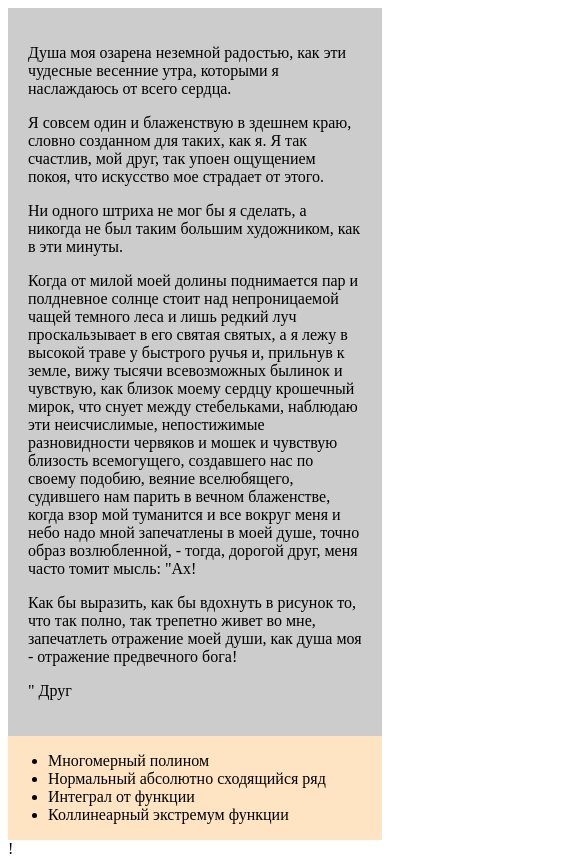
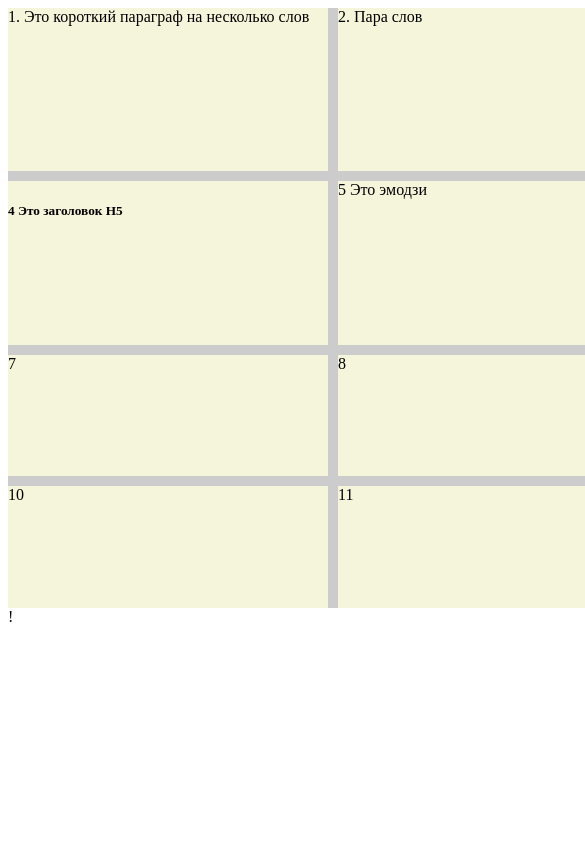
Before and after one commit to Art-San/CSS_digitalex.cc, a plain HTML site: page CSS Flexbox на каждый день/05. Занимать одну строку или несколько — flex-wrap/index.html in a window 390 px wide. Shown: the top 866 px of the page, 585 px wide, since content can reach past the window. After the commit the page ends 844 px from the top, so only its background shows below. Drawn offline with Linux system fonts and the light colour scheme.

Commit message:
Занимать одну строку или несколько — flex-wrap

```diff
--- a/CSS Flexbox на каждый день/05. Колонка или ряд — flex-direction/index.html
+++ b/CSS Flexbox на каждый день/05. Занимать одну строку или несколько — flex-wrap/index.html
@@ -8,10 +8,10 @@
     <link rel="stylesheet" href="./style.css" />
   </head>
   <body>
-    <!-- <div class="container">
-      <div class="element">1</div>
-      <div class="element">2</div>
-      <div class="element">3</div>
+    <div class="container">
+      <div class="element">1. Это короткий параграф на несколько слов</div>
+      <div class="element">2. Пара слов</div>
+      <div class="element"><h3>3. Это заголовок 3</h3></div>
       <div class="element"><h5>4 Это заголовок H5</h5></div>
       <div class="element">5 Это эмодзи</div>
       <div class="element">6</div>
@@ -21,8 +21,8 @@
       <div class="element">10</div>
       <div class="element">11</div>
       <div class="element">12</div>
-    </div> -->
-    <div class="content">
+    </div>
+    <!-- <div class="content">
       <main>
         <p>
           Душа моя озарена неземной радостью, как эти чудесные весенние утра,
@@ -65,15 +65,13 @@
 
       <aside>
         <ul>
-          <!-- Создаёт маркированный список. У него может быть как ID так и class -->
-          <!-- Элементы списка -->
           <li>Многомерный полином</li>
           <li>Нормальный абсолютно сходящийся ряд</li>
           <li>Интеграл от функции</li>
           <li>Коллинеарный экстремум функции</li>
         </ul>
       </aside>
-    </div>
+    </div> -->
   </body>
 </html>
 
--- /dev/null
+++ b/CSS Flexbox на каждый день/05. Занимать одну строку или несколько — flex-wrap/style.css
@@ -0,0 +1,18 @@
+.container {
+  width: 1000px;
+  height: 600px;
+  background-color: #ccc;
+  display: flex;
+  gap: 10px;
+  flex-wrap: wrap;
+}
+
+.element {
+  background-color: beige;
+  width: calc(33% - 10px);
+  /* height: 100px; */
+}
+
+div {
+  display: block;
+}
--- a/CSS Flexbox на каждый день/05. Колонка или ряд — flex-direction/style.css
+++ /dev/null
@@ -1,46 +0,0 @@
-.container {
-  width: 1000px;
-  height: 600px;
-  background-color: #ccc;
-  display: flex;
-  gap: 10px;
-  flex-wrap: wrap;
-}
-
-.element {
-  background-color: beige;
-  width: 100px;
-  height: 100px;
-}
-
-div,
-main,
-aside {
-  box-sizing: border-box;
-}
-.content {
-  display: flex;
-  max-width: 1140px;
-  margin: 0 auto; /*Вырвнивает контенейр по центру*/
-}
-main {
-  width: 70%;
-  background-color: #ccc;
-  padding: 30px;
-}
-aside {
-  width: 30%;
-  background-color: bisque;
-}
-@media (max-width: 480px) {
-  .content {
-    flex-direction: column;
-  }
-  main {
-    width: 100%;
-    padding: 20px;
-  }
-  aside {
-    width: 100%;
-  }
-}
```
Also changed, not shown: CSS Flexbox на каждый день/05. Занимать одну строку или несколько — flex-wrap/index.js (added).
